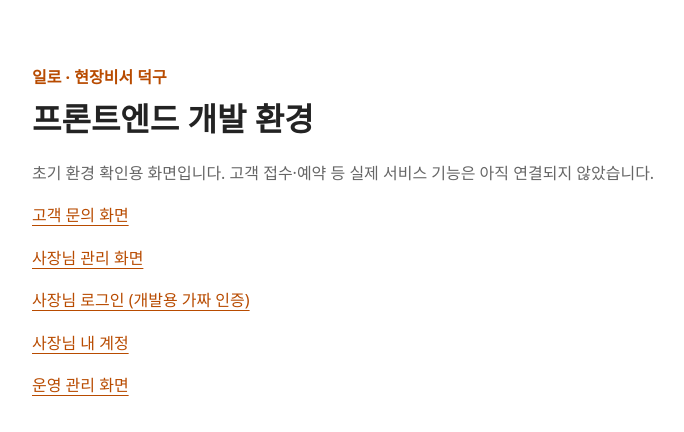
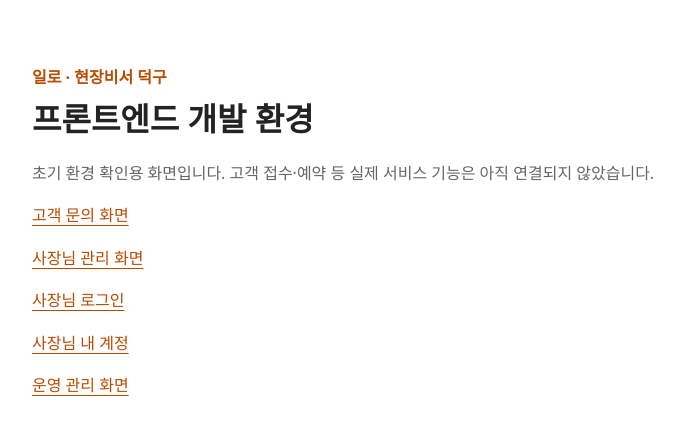
Before and after one commit to kau-sanhak-10/frontend, a Next.js app: page / in a window 1280 px wide. Shown: the top 432 px of the page, without its empty margins (272-956 px from the left). Built offline with nearby package versions, Linux system fonts and the light colour scheme.

Commit message:
fix: label the real owner login entry

```diff
--- a/src/app/page.tsx
+++ b/src/app/page.tsx
@@ -18,7 +18,7 @@ export default function Home() {
             <Link href="/owner">사장님 관리 화면</Link>
           </li>
           <li>
-            <Link href="/owner/login">사장님 로그인 (개발용 가짜 인증)</Link>
+            <Link href="/owner/login">사장님 로그인</Link>
           </li>
           <li>
             <Link href="/owner/account">사장님 내 계정</Link>
```
